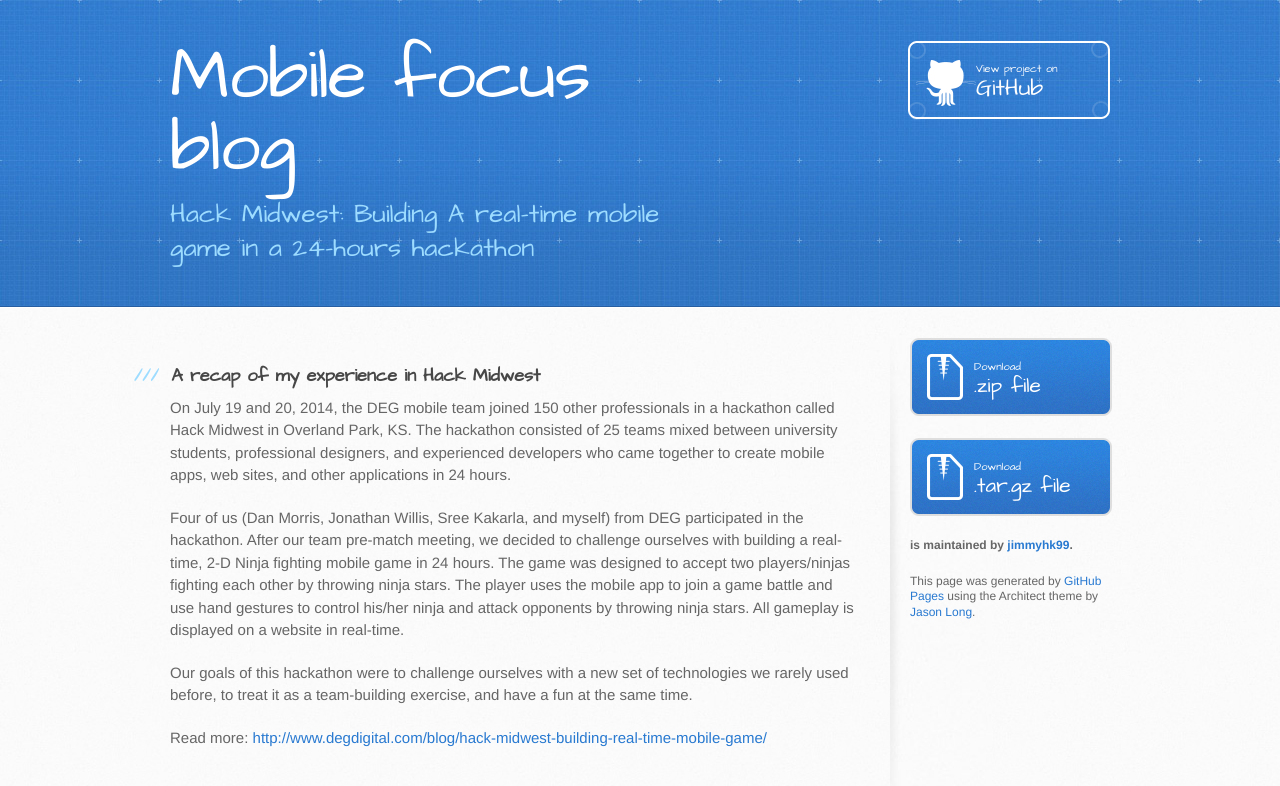
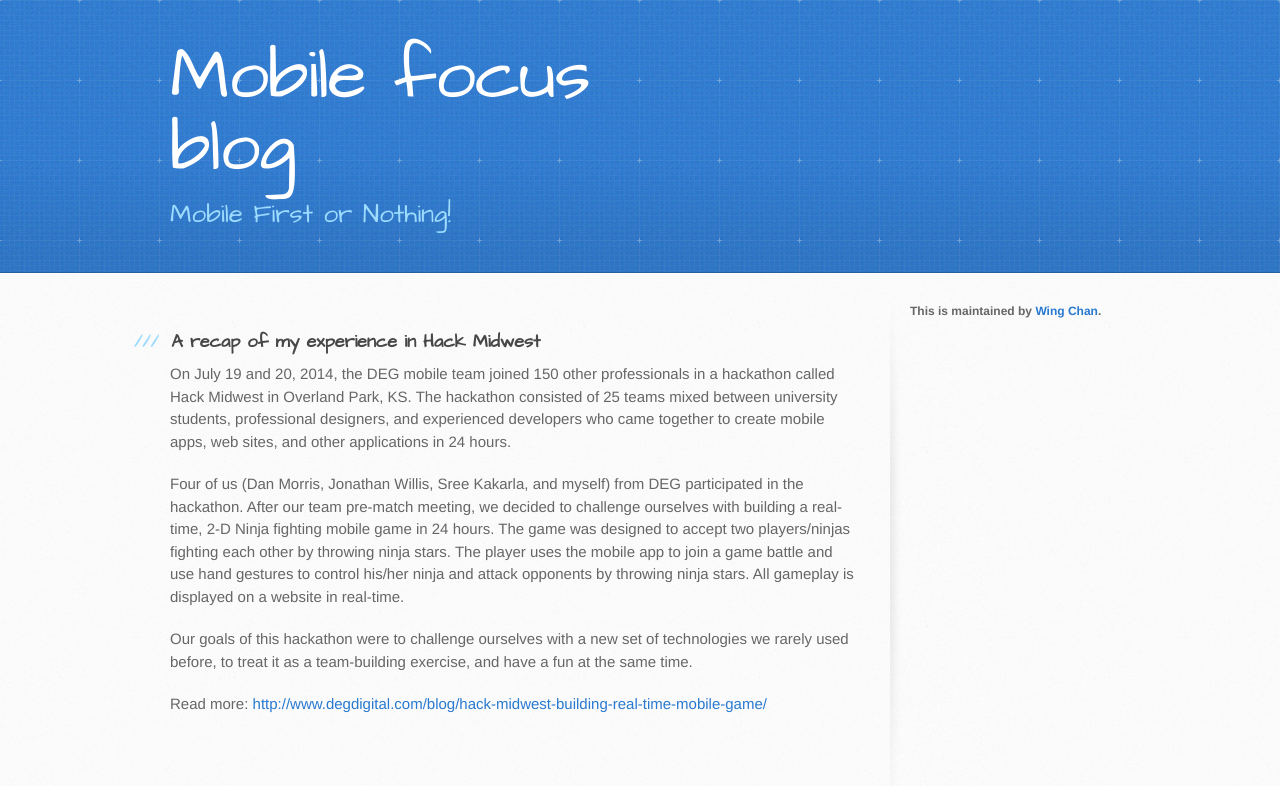
Before and after one commit to jimmyhk99/mobile-focus-blog, a plain HTML site: page index.html in a window 1280 px wide. Drawn offline with Linux system fonts and the light colour scheme.

Commit message:
updated page taglines and site layout

```diff
--- a/index.html
+++ b/index.html
@@ -20,8 +20,7 @@
     <header>
       <div class="inner">
         <h1>Mobile focus blog</h1>
-        <h2>Hack Midwest: Building A real-time mobile game in a 24-hours hackathon</h2>
-        <a href="https://github.com/jimmyhk99/mobile-focus-blog" class="button"><small>View project on</small>GitHub</a>
+        <h2>Mobile First or Nothing!</h2>
       </div>
     </header>
 
@@ -41,18 +40,7 @@
         </section>
 
         <aside id="sidebar">
-          <a href="https://github.com/jimmyhk99/mobile-focus-blog/zipball/master" class="button">
-            <small>Download</small>
-            .zip file
-          </a>
-          <a href="https://github.com/jimmyhk99/mobile-focus-blog/tarball/master" class="button">
-            <small>Download</small>
-            .tar.gz file
-          </a>
-
-          <p class="repo-owner"><a href="https://github.com/jimmyhk99/mobile-focus-blog"></a> is maintained by <a href="https://github.com/jimmyhk99">jimmyhk99</a>.</p>
-
-          <p>This page was generated by <a href="https://pages.github.com">GitHub Pages</a> using the Architect theme by <a href="https://twitter.com/jasonlong">Jason Long</a>.</p>
+          <p class="repo-owner">This is maintained by <a href="https://twitter.com/mobilefocusblog">Wing Chan</a>.</p>
         </aside>
       </div>
     </div>
```
